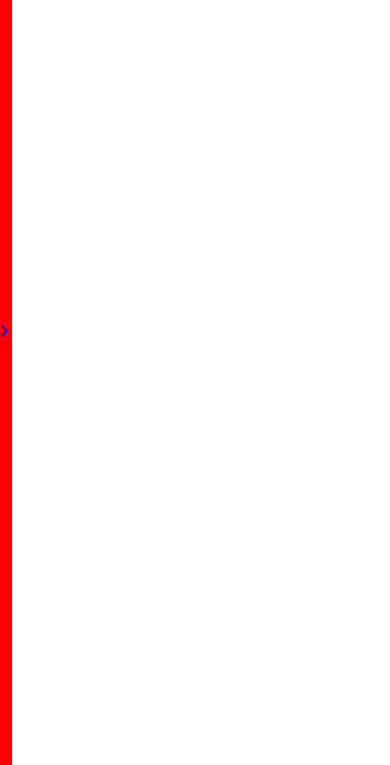
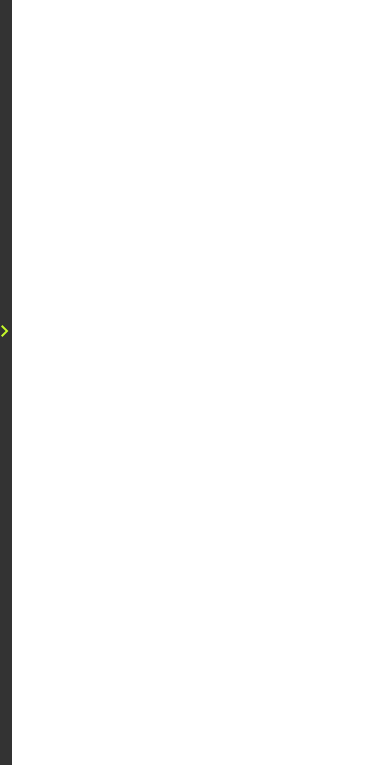
Before and after one commit to Draero/frontend_mentor_challenges, a plain HTML site: page index.html in a window 390 px wide. Shown: the part 79-844 px from the top of the page. Drawn offline with Linux system fonts and the light colour scheme.

Commit message:
Fixing nav menu

```diff
--- a/general/home/home.css
+++ b/general/home/home.css
@@ -1,5 +1,3 @@
-@import url("../../styles.css");
-
 main {
   width: inherit;
   height: inherit;
@@ -7,4 +5,5 @@ main {
 
 main h1 {
   font-size: 5rem;
+  color: brown;
 }
--- a/general/home/home.html
+++ b/general/home/home.html
@@ -1,3 +1,4 @@
 <main>
   <h1>HOME</h1>
+  <p>A text</p>
 </main>
--- a/general/home/home.js
+++ b/general/home/home.js
@@ -1,7 +1,24 @@
 class home {
+
+  viewObject = {
+    name: "home",
+    navStyles: {
+      inputB: "var(--grey-700)",
+      linkC: "var(--green)",
+      navB: "var(--grey-800)",
+      linkB: "var(--grey-900)",
+      navFont: '"Inter", sans-serif'
+    },
+    links: [
+      {rel: "stylesheet", href: "./general/home/home.css"}
+    ]
+  };
 
   constructor () {}
 
+  getViewTemplate () {
+    return fetch("./general/home/home.html");
+  }
 }
 
 export default new home();
--- a/general/mainservice.js
+++ b/general/mainservice.js
@@ -27,7 +27,7 @@ class mainService {
     });
   }
 
-  setNavStyles (navStyles, navObject) {
+  setNavStyles (navStyles, navObject, fL) {
     setTimeout(() => {
       const root = document.documentElement.style;
       navObject.navigation.style.backgroundColor = navStyles.navB;
@@ -39,21 +39,18 @@ class mainService {
       navObject.mainNavA.forEach(a => {
         a.style.color = navStyles.linkC;
       });
-    }, 500);
+    }, fL ? 0 : 500);
   }
 
-  addClickAListener (alist, oldAElement) {
-    alist.forEach(a => {
-      a.addEventListener("click", (node) => {
-        if (Object.keys(oldAElement).length !== 0) {
-          oldAElement.classList.toggle("selected-nav-bg");
-          node.currentTarget.classList.toggle("selected-nav-bg");
-          oldAElement = node.currentTarget;
-        }
-        oldAElement = node.currentTarget;
-        oldAElement.classList.toggle("selected-nav-bg");
-      });
-    });
+  selectARoute (route, oldAElement) {
+    const selectedA = route !== "#home" ?
+      document.querySelector(`a[href='${route}']`) :
+      document.querySelector(`a[href=""]`);
+
+    if (oldAElement) oldAElement.classList.toggle("selected-nav-bg");
+    oldAElement = selectedA;
+    if (oldAElement) oldAElement.classList.toggle("selected-nav-bg");
+    return oldAElement;
   }
 
 }
--- a/router.js
+++ b/router.js
@@ -1,5 +1,6 @@
 import mainService from "./general/mainservice.js";
 
+import home from "./general/home/home.js";
 import threeColumnPreviewCardView from "./challenges/3-column_preview_card/3-column_preview_card.js";
 import blogPreviewCardView from "./challenges/Blog_preview_card/blog_preview_card.js";
 import faqAccordionCardView from "./challenges/FAQ_accordion_card/faq_accordion_card.js";
@@ -18,6 +19,7 @@ import statsPreviewCardView from "./challenges/Stats_preview_card/stats_preview_
 class Router {
 
   viewList = [
+    home,
     threeColumnPreviewCardView,
     blogPreviewCardView,
     faqAccordionCardView,
@@ -48,110 +50,112 @@ class Router {
   navObject = {};
 
   // Previous selected link
-  oldAElement = {};
+  oldAElement = null;
+
+  // Fist load flag
+  firstLoad = true;
 
   constructor (appelement) {
     this.appelement = appelement;
   }
 
-  generateMain (newname, ishtmlstring) {
+  generateMain (newname, ishtmlstring, route) {
+    this.oldAElement = mainService.selectARoute(route, this.oldAElement);
     if (Object.keys(this.oldViewObject).length !== 0) {
       if (this.oldViewObject.name !== newname) {
         mainService.removeLinks(this.oldViewObject.links);
         mainService.addLinks(this.viewObject[newname].viewObject.links);
         this.oldViewObject = this.viewObject[newname].viewObject;
-        mainService.setNavStyles(this.oldViewObject.navStyles, this.navObject);
+        mainService.setNavStyles(this.oldViewObject.navStyles, this.navObject, this.firstLoad);
         if (ishtmlstring) return this.viewObject[newname].getViewTemplate().then(response => response.text());
       } else {
         if (ishtmlstring)  return this.viewObject[newname].getViewTemplate().then(response => response.text());
       }
     } else {
       this.oldViewObject = this.viewObject[newname].viewObject;
-      mainService.setNavStyles(this.oldViewObject.navStyles, this.navObject);
+      mainService.setNavStyles(this.oldViewObject.navStyles, this.navObject, this.firstLoad);
       mainService.addLinks(this.oldViewObject.links);
       if (ishtmlstring) return this.viewObject[newname].getViewTemplate().then(response => response.text());
     }
+    this.firstLoad = false;
   }
 
   async refreshingView (newhash, navObject) {
     const route = newhash || "#home";
     this.auxViewObject = null;
-    if (Object.keys(this.navObject).length === 0) {
-      this.navObject = navObject;
-      mainService.addClickAListener(this.navObject.mainNavA, this.oldAElement);
-    }
+    if (Object.keys(this.navObject).length === 0) this.navObject = navObject;
     document.querySelector(".nav-input").checked = false;
 
     switch (route) {
       case "#home":
-        this.appelement.innerHTML = "<h1>Home Page</h1><p>Welcome to the home page!</p>";
+        this.appelement.innerHTML = await this.generateMain("home", true, route);
         break;
 
       case "#huddle_landing_page_1":
-        this.appelement.innerHTML = await this.generateMain("huddleLandingPage1View", true);
+        this.appelement.innerHTML = await this.generateMain("huddleLandingPage1View", true, route);
         break;
 
       case "#profile_card":
-        this.appelement.innerHTML = await this.generateMain("profileCardView", true);
+        this.appelement.innerHTML = await this.generateMain("profileCardView", true, route);
         break;
 
       case "#results_summary":
         this.auxViewObject = resultsSummaryView.getViewTemplate();
-        this.generateMain("resultsSummaryView", false);
+        this.generateMain("resultsSummaryView", false, route);
         this.auxViewObject.loadListeners();
         break;
 
       case "#product_preview_card":
         this.auxViewObject = productPreviewCardView.getViewTemplate();
-        this.generateMain("productPreviewCardView", false);
+        this.generateMain("productPreviewCardView", false, route);
         this.auxViewObject.loadListeners();
         break;
 
       case "#interactive_rating":
         this.auxViewObject = interactiveRatingView.getViewTemplate();
-        this.generateMain("interactiveRatingView", false);
+        this.generateMain("interactiveRatingView", false, route);
         this.auxViewObject.loadListeners();
         break;
 
       case "#qr_code":
-        this.appelement.innerHTML = await this.generateMain("qrCodeView", true);
+        this.appelement.innerHTML = await this.generateMain("qrCodeView", true, route);
         break;
 
       case "#nft_preview_card":
         this.auxViewObject = nftPreviewCardView.getViewTemplate();
-        this.generateMain("nftPreviewCardView", false);
+        this.generateMain("nftPreviewCardView", false, route);
         this.auxViewObject.loadListeners();
         break;
 
       case "#order_summary":
-        this.appelement.innerHTML = await this.generateMain("orderSummaryView", true);
+        this.appelement.innerHTML = await this.generateMain("orderSummaryView", true, route);
         const el = "el";
         break;
 
       case "#stats_preview_card":
         this.auxViewObject = statsPreviewCardView.getViewTemplate();
-        this.generateMain("statsPreviewCardView", false);
+        this.generateMain("statsPreviewCardView", false, route);
         this.auxViewObject.loadListeners();
         break;
 
       case "#3-column_preview_card":
-        this.appelement.innerHTML = await this.generateMain("threeColumnPreviewCardView", true);
+        this.appelement.innerHTML = await this.generateMain("threeColumnPreviewCardView", true, route);
         break;
 
       case "#faq_accordion_card":
-        this.appelement.innerHTML = await this.generateMain("faqAccordionCardView", true);
+        this.appelement.innerHTML = await this.generateMain("faqAccordionCardView", true, route);
         break;
 
       case "#recipe_page":
-        this.appelement.innerHTML = await this.generateMain("recipePageView", true);
+        this.appelement.innerHTML = await this.generateMain("recipePageView", true, route);
         break;
 
       case "#social_links_profile":
-        this.appelement.innerHTML = await this.generateMain("socialLinksProfileView", true);
+        this.appelement.innerHTML = await this.generateMain("socialLinksProfileView", true, route);
         break;
 
       case "#blog_preview_card":
-        this.appelement.innerHTML = await this.generateMain("blogPreviewCardView", true);
+        this.appelement.innerHTML = await this.generateMain("blogPreviewCardView", true, route);
         break;
 
       default:
--- a/styles.css
+++ b/styles.css
@@ -28,14 +28,12 @@ body {
   flex-direction: column;
   align-items: center;
   justify-content: center;
-  background-color: green;
   transition: .5s;
 }
 
 .navigation .nav-pool {
   width: 1.2rem;
   height: 100%;
-  background-color: red;
   position: absolute;
   right: -1rem;
   top: 0;
@@ -43,7 +41,6 @@ body {
 
 .navigation .nav-pool svg {
   position: absolute;
-  fill: blue;
   z-index: 5;
   left: -.66rem;
   top: calc(50% - 2.4rem);
```
